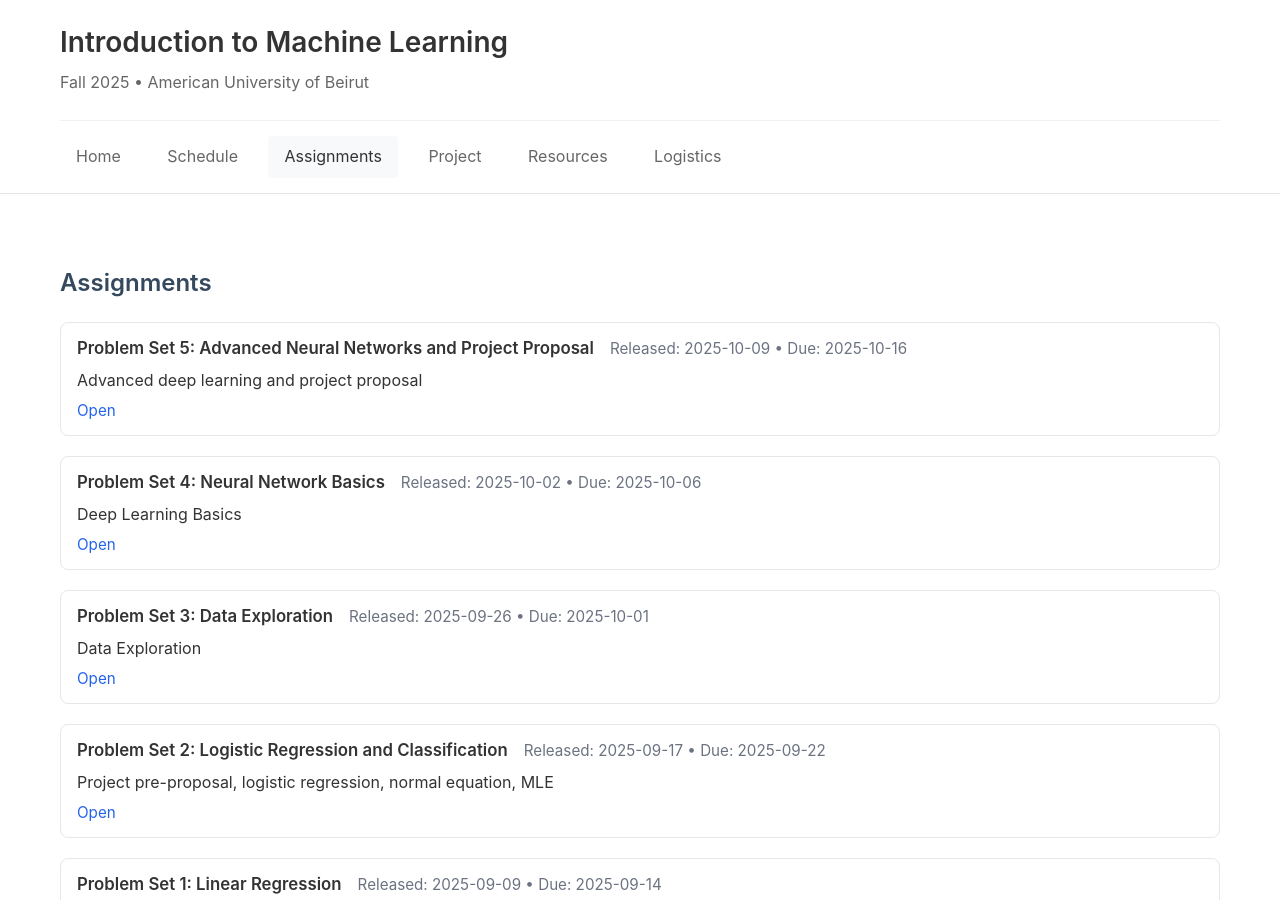
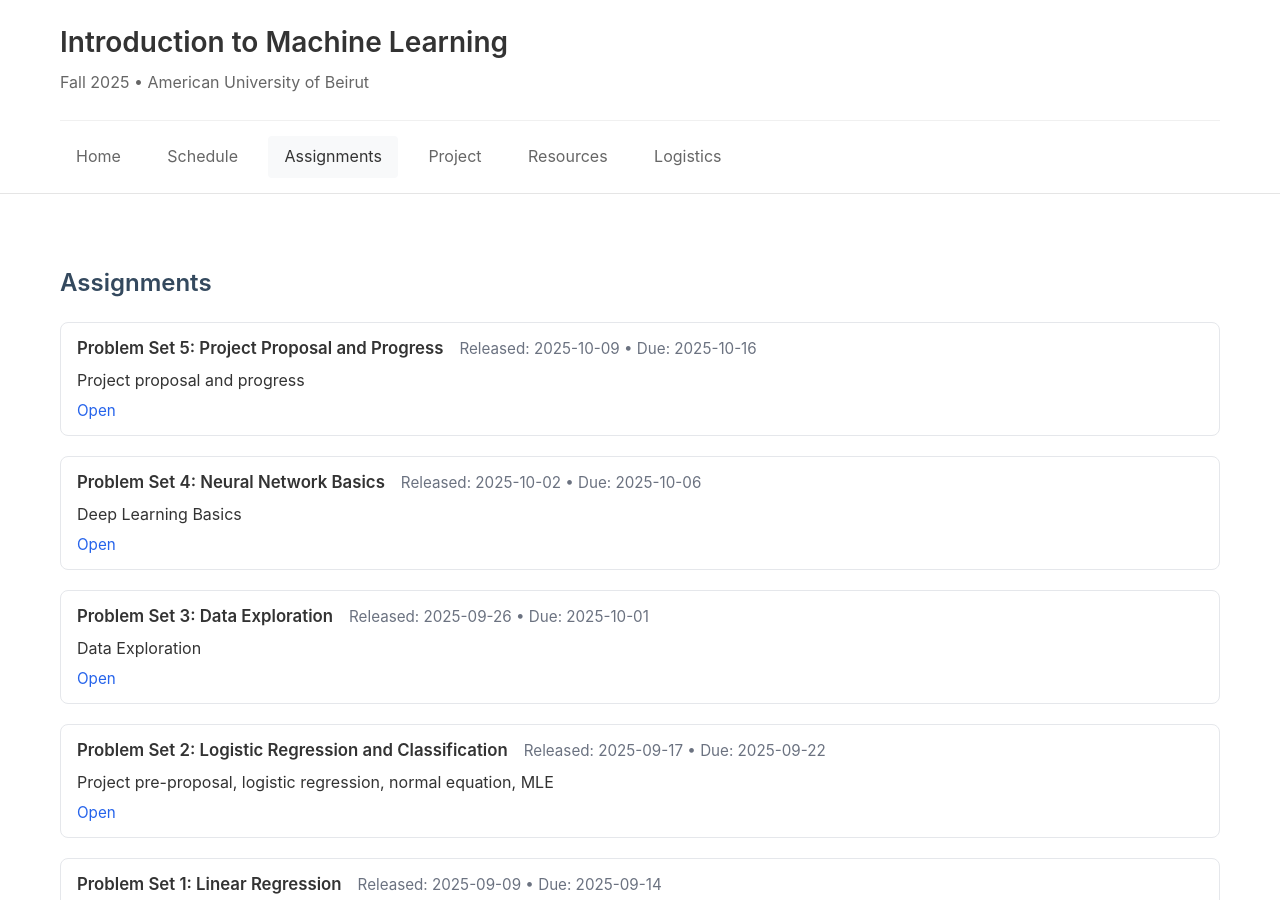
Before and after one commit to Data-Driven-Modeling-Lab/intro2ml, a Jekyll site: the page built from assignments.md, in a window 1280 px wide and 900 px high. Built offline with Jekyll 4.4.1, drawn with Linux system fonts in a browser that asks for light colours.

Commit message:
edit hw5

```diff
--- a/_data/assignments.yml
+++ b/_data/assignments.yml
@@ -44,10 +44,10 @@
   - name: Open
     url: /materials/assignments/hw4/
 - id: hw5
-  title: 'Problem Set 5: Advanced Neural Networks and Project Proposal'
+  title: 'Problem Set 5: Project Proposal and Progress'
   release_date: 2025-10-09
   due_date: 2025-10-16
-  description: 'Advanced deep learning and project proposal '
+  description: Project proposal and progress
   links:
   - name: Open
     url: /materials/assignments/hw5/
```
